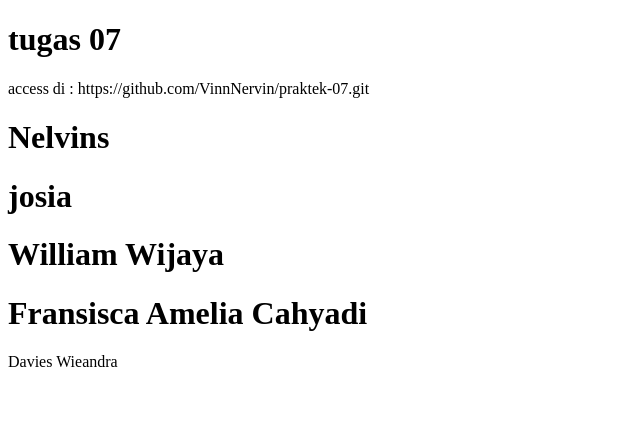
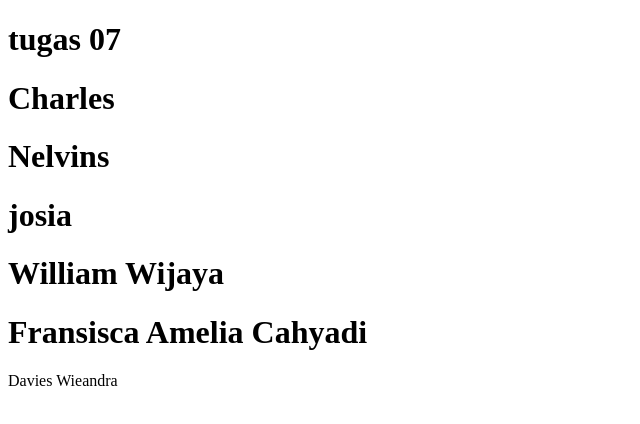
Before and after one commit to VinnNervin/praktek-07, a plain HTML site: page index.html in a window 1280 px wide. Shown: the whole page, without its empty margins (0-640 px from the left). Drawn offline with Linux system fonts and the light colour scheme.

Commit message:
update: index.js

```diff
--- a/index.html
+++ b/index.html
@@ -7,12 +7,11 @@
   </head>
   <body>
     <h1>tugas 07</h1>
-    <p>access di : https://github.com/VinnNervin/praktek-07.git</p>
+    <h1>Charles </h1>
     <h1>Nelvins</h1>
     <h1>josia </h1>
     <h1> William  Wijaya </h1>
     <h1>Fransisca Amelia Cahyadi</h1>
     <p>Davies Wieandra</p>
-
   </body>
 </html>
```
